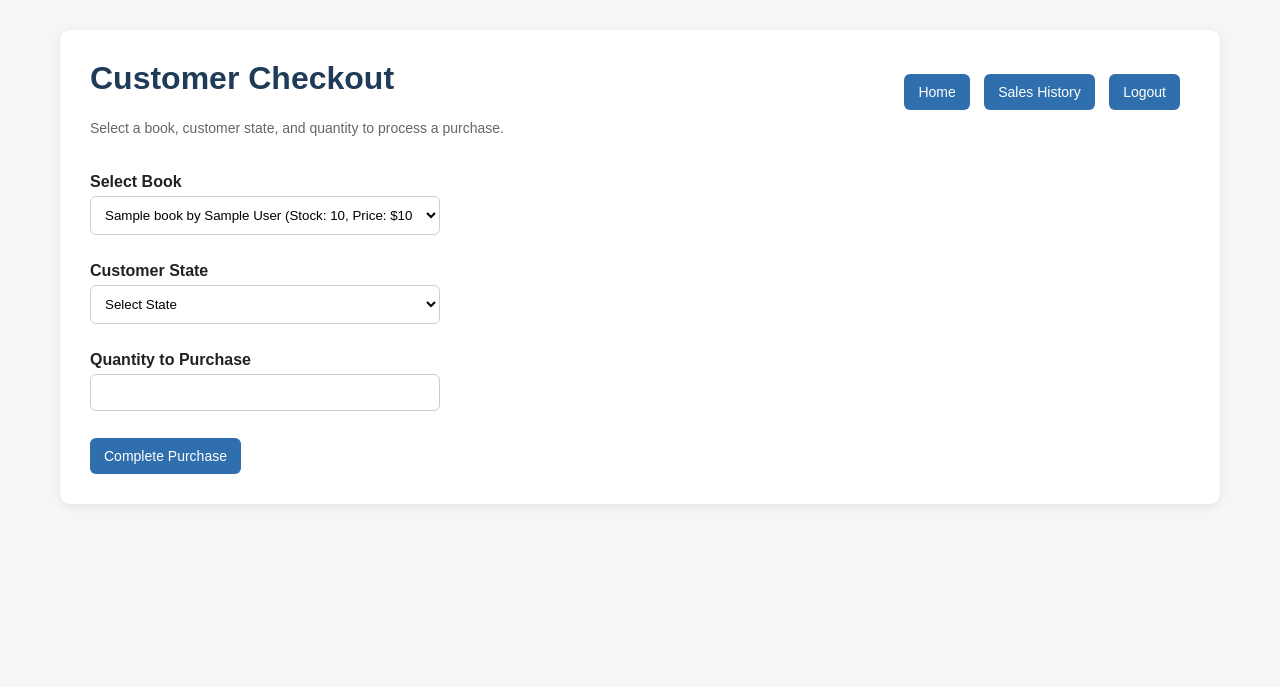
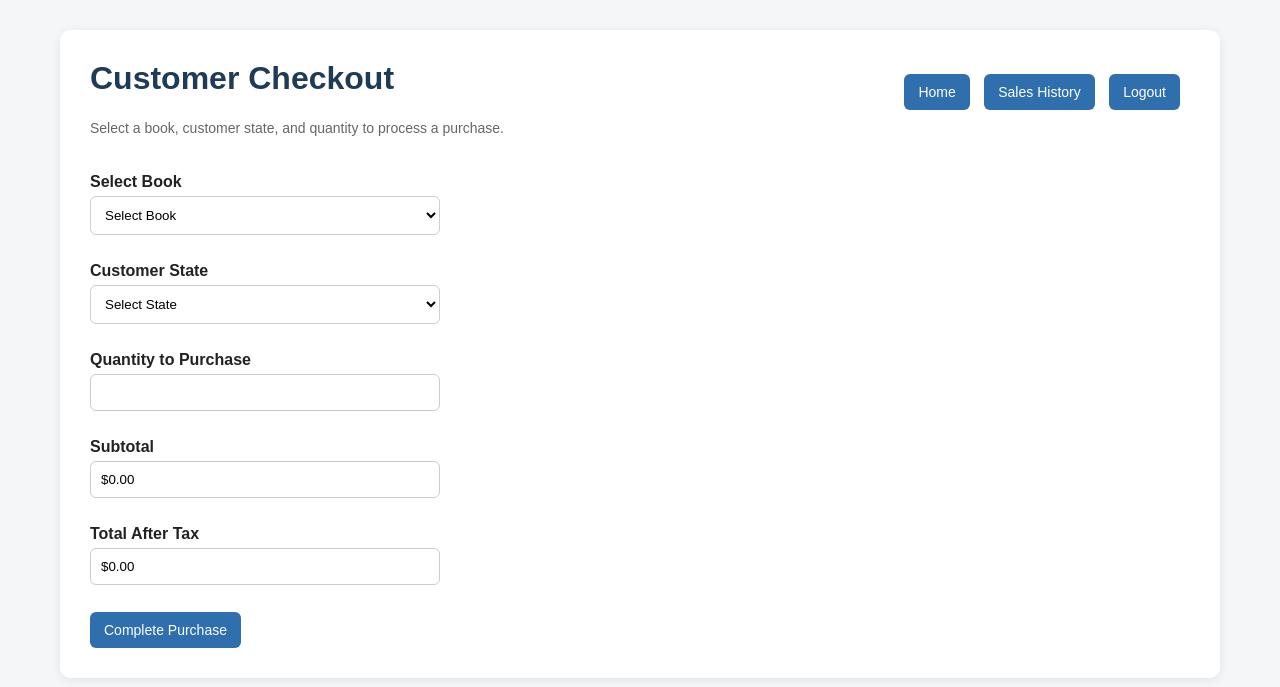
Before and after one commit to jospina07/noble-bookstore, a Flask app: template templates/checkout.html in a window 1280 px wide. Shown: the top 687 px of the page. Run offline with Flask 3, Linux system fonts and the light colour scheme; the template is opened without the code that fills it: most values are stand-ins (such as "Sample title", 1, 10 or a date in 2020).

Commit message:
Add live subtotal and total after tax preview to checkout page

```diff
--- a/routes/book_routes.py
+++ b/routes/book_routes.py
@@ -455,6 +455,7 @@ def checkout():
     return render_template(
         "checkout.html",
         books=books,
+        state_tax_rates=STATE_TAX_RATES,
         username=session.get("username"),
         role=session.get("role")
     )
--- a/templates/checkout.html
+++ b/templates/checkout.html
@@ -23,10 +23,14 @@
         <div class="form-section">
             <form method="POST">
                 <div class="form-group">
-                    <label>Select Book</label>
-                    <select name="book_id" required>
+                    <label for="book_id">Select Book</label>
+                    <select name="book_id" id="book_id" required>
+                        <option value="">Select Book</option>
                         {% for book in books %}
-                        <option value="{{ book.id }}">
+                        <option
+                            value="{{ book.id }}"
+                            data-price="{{ book.price }}"
+                        >
                             {{ book.title }} by {{ book.author }} (Stock: {{ book.quantity }}, Price: ${{ "%.2f"|format(book.price) }})
                         </option>
                         {% endfor %}
@@ -34,70 +38,68 @@
                 </div>
 
                 <div class="form-group">
-                    <label>Customer State</label>
-                    <select name="state" required>
+                    <label for="state">Customer State</label>
+                    <select name="state" id="state" required>
                         <option value="">Select State</option>
-                        <option value="AL">Alabama</option>
-                        <option value="AK">Alaska</option>
-                        <option value="AZ">Arizona</option>
-                        <option value="AR">Arkansas</option>
-                        <option value="CA">California</option>
-                        <option value="CO">Colorado</option>
-                        <option value="CT">Connecticut</option>
-                        <option value="DE">Delaware</option>
-                        <option value="FL">Florida</option>
-                        <option value="GA">Georgia</option>
-                        <option value="HI">Hawaii</option>
-                        <option value="ID">Idaho</option>
-                        <option value="IL">Illinois</option>
-                        <option value="IN">Indiana</option>
-                        <option value="IA">Iowa</option>
-                        <option value="KS">Kansas</option>
-                        <option value="KY">Kentucky</option>
-                        <option value="LA">Louisiana</option>
-                        <option value="ME">Maine</option>
-                        <option value="MD">Maryland</option>
-                        <option value="MA">Massachusetts</option>
-                        <option value="MI">Michigan</option>
-                        <option value="MN">Minnesota</option>
-                        <option value="MS">Mississippi</option>
-                        <option value="MO">Missouri</option>
-                        <option value="MT">Montana</option>
-                        <option value="NE">Nebraska</option>
-                        <option value="NV">Nevada</option>
-                        <option value="NH">New Hampshire</option>
-                        <option value="NJ">New Jersey</option>
-                        <option value="NM">New Mexico</option>
-                        <option value="NY">New York</option>
-                        <option value="NC">North Carolina</option>
-                        <option value="ND">North Dakota</option>
-                        <option value="OH">Ohio</option>
-                        <option value="OK">Oklahoma</option>
-                        <option value="OR">Oregon</option>
-                        <option value="PA">Pennsylvania</option>
-                        <option value="RI">Rhode Island</option>
-                        <option value="SC">South Carolina</option>
-                        <option value="SD">South Dakota</option>
-                        <option value="TN">Tennessee</option>
-                        <option value="TX">Texas</option>
-                        <option value="UT">Utah</option>
-                        <option value="VT">Vermont</option>
-                        <option value="VA">Virginia</option>
-                        <option value="WA">Washington</option>
-                        <option value="WV">West Virginia</option>
-                        <option value="WI">Wisconsin</option>
-                        <option value="WY">Wyoming</option>
+                        {% for state_code, tax_rate in state_tax_rates.items() %}
+                        <option value="{{ state_code }}" data-tax-rate="{{ tax_rate }}">
+                            {{ state_code }}
+                        </option>
+                        {% endfor %}
                     </select>
                 </div>
 
                 <div class="form-group">
-                    <label>Quantity to Purchase</label>
-                    <input type="number" name="quantity_sold" min="1" required>
+                    <label for="quantity_sold">Quantity to Purchase</label>
+                    <input type="number" name="quantity_sold" id="quantity_sold" min="1" required>
+                </div>
+
+                <div class="form-group">
+                    <label for="subtotal_preview">Subtotal</label>
+                    <input type="text" id="subtotal_preview" value="$0.00" readonly>
+                </div>
+
+                <div class="form-group">
+                    <label for="total_preview">Total After Tax</label>
+                    <input type="text" id="total_preview" value="$0.00" readonly>
                 </div>
 
                 <button type="submit">Complete Purchase</button>
             </form>
         </div>
     </div>
+
+    <script>
+        const bookSelect = document.getElementById("book_id");
+        const stateSelect = document.getElementById("state");
+        const quantityInput = document.getElementById("quantity_sold");
+        const subtotalPreview = document.getElementById("subtotal_preview");
+        const totalPreview = document.getElementById("total_preview");
+
+        function updateTotals() {
+            const selectedBook = bookSelect.options[bookSelect.selectedIndex];
+            const selectedState = stateSelect.options[stateSelect.selectedIndex];
+
+            const price = parseFloat(selectedBook?.dataset.price || 0);
+            const taxRate = parseFloat(selectedState?.dataset.taxRate || 0);
+            const quantity = parseInt(quantityInput.value) || 0;
+
+            if (!selectedBook.value || !selectedState.value || quantity <= 0) {
+                subtotalPreview.value = "$0.00";
+                totalPreview.value = "$0.00";
+                return;
+            }
+
+            const subtotal = price * quantity;
+            const total = subtotal + (subtotal * taxRate);
+
+            subtotalPreview.value = `$${subtotal.toFixed(2)}`;
+            totalPreview.value = `$${total.toFixed(2)}`;
+        }
+
+        bookSelect.addEventListener("change", updateTotals);
+        stateSelect.addEventListener("change", updateTotals);
+        quantityInput.addEventListener("input", updateTotals);
+    </script>
 </body>
 </html>
```
